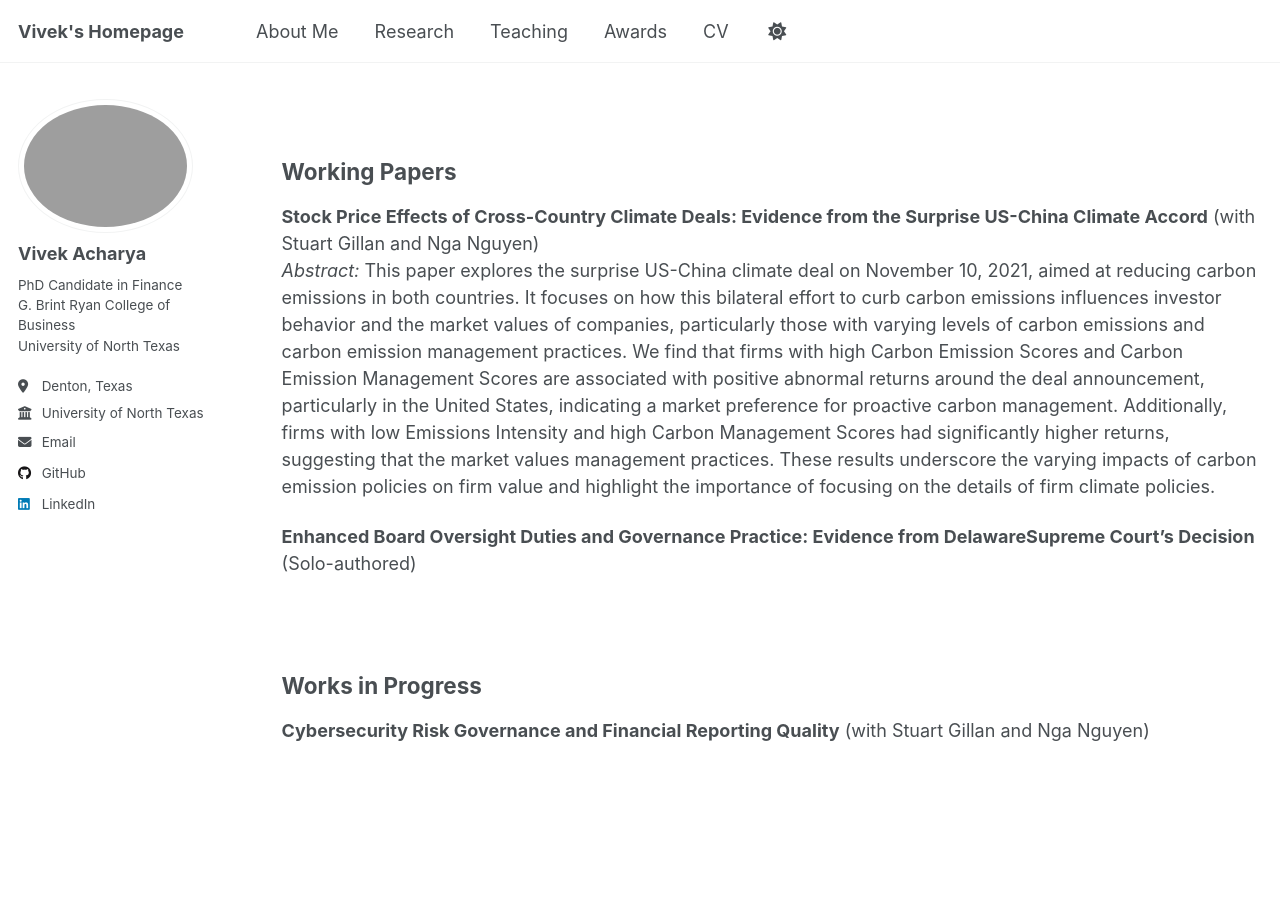
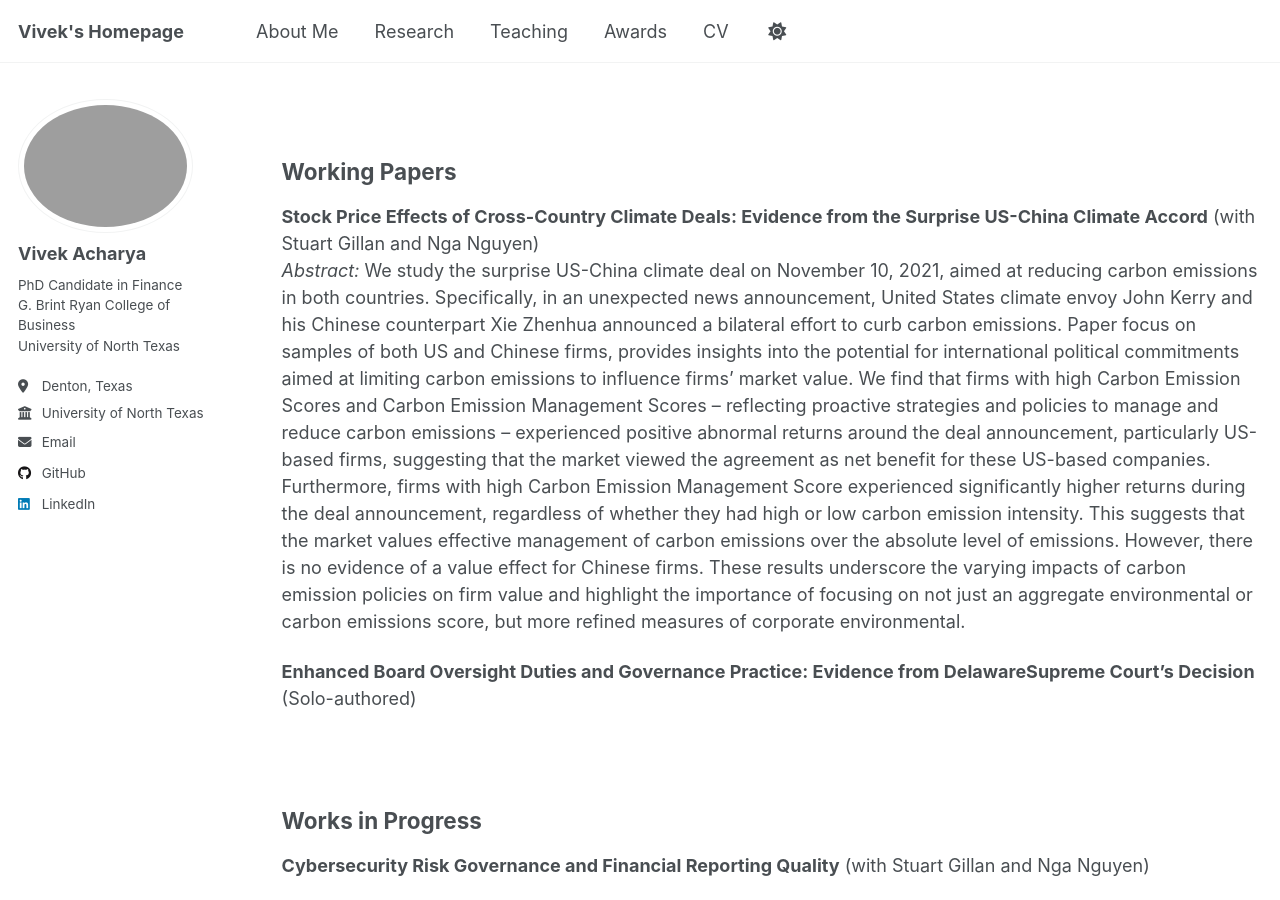
Before and after one commit to achvivek/achvivek.github.io, a Jekyll site: the page built from _pages/research.md, in a window 1280 px wide and 900 px high, scrolled down 371 px. Built offline with Jekyll 4.4.1, drawn with Linux system fonts in a browser that asks for light colours.

Commit message:
research.md

```diff
--- a/_pages/research.md
+++ b/_pages/research.md
@@ -22,17 +22,19 @@ low carbon economy.
 ## Working Papers
 
 **Stock Price Effects of Cross-Country Climate Deals: Evidence from the Surprise US-China Climate Accord** (with Stuart Gillan and Nga Nguyen)<br>
-*Abstract:* This paper explores the surprise US-China climate deal on November 10, 2021, aimed
-at reducing carbon emissions in both countries. It focuses on how this bilateral effort to curb
-carbon emissions influences investor behavior and the market values of companies, particularly
-those with varying levels of carbon emissions and carbon emission management practices. We
-find that firms with high Carbon Emission Scores and Carbon Emission Management Scores are
-associated with positive abnormal returns around the deal announcement, particularly in the United
-States, indicating a market preference for proactive carbon management. Additionally, firms with
-low Emissions Intensity and high Carbon Management Scores had significantly higher returns,
-suggesting that the market values management practices. These results underscore the varying
-impacts of carbon emission policies on firm value and highlight the importance of focusing on the
-details of firm climate policies.
+*Abstract:* We study the surprise US-China climate deal on November 10, 2021, aimed at reducing
+carbon emissions in both countries. Specifically, in an unexpected news announcement, United
+States climate envoy John Kerry and his Chinese counterpart Xie Zhenhua announced a bilateral
+effort to curb carbon emissions. Paper focus on samples of both US and Chinese firms, provides insights into the potential for international political commitments aimed at limiting carbon emissions
+to influence firms’ market value. We find that firms with high Carbon Emission Scores and Carbon
+Emission Management Scores – reflecting proactive strategies and policies to manage and reduce
+carbon emissions – experienced positive abnormal returns around the deal announcement, particularly US-based firms, suggesting that the market viewed the agreement as net benefit for these
+US-based companies. Furthermore, firms with high Carbon Emission Management Score experienced significantly higher returns during the deal announcement, regardless of whether they had
+high or low carbon emission intensity. This suggests that the market values effective management
+of carbon emissions over the absolute level of emissions. However, there is no evidence of a value
+effect for Chinese firms. These results underscore the varying impacts of carbon emission policies
+on firm value and highlight the importance of focusing on not just an aggregate environmental or
+carbon emissions score, but more refined measures of corporate environmental.
 
 **Enhanced Board Oversight Duties and Governance Practice: Evidence from DelawareSupreme Court’s Decision** (Solo-authored)
 
```
